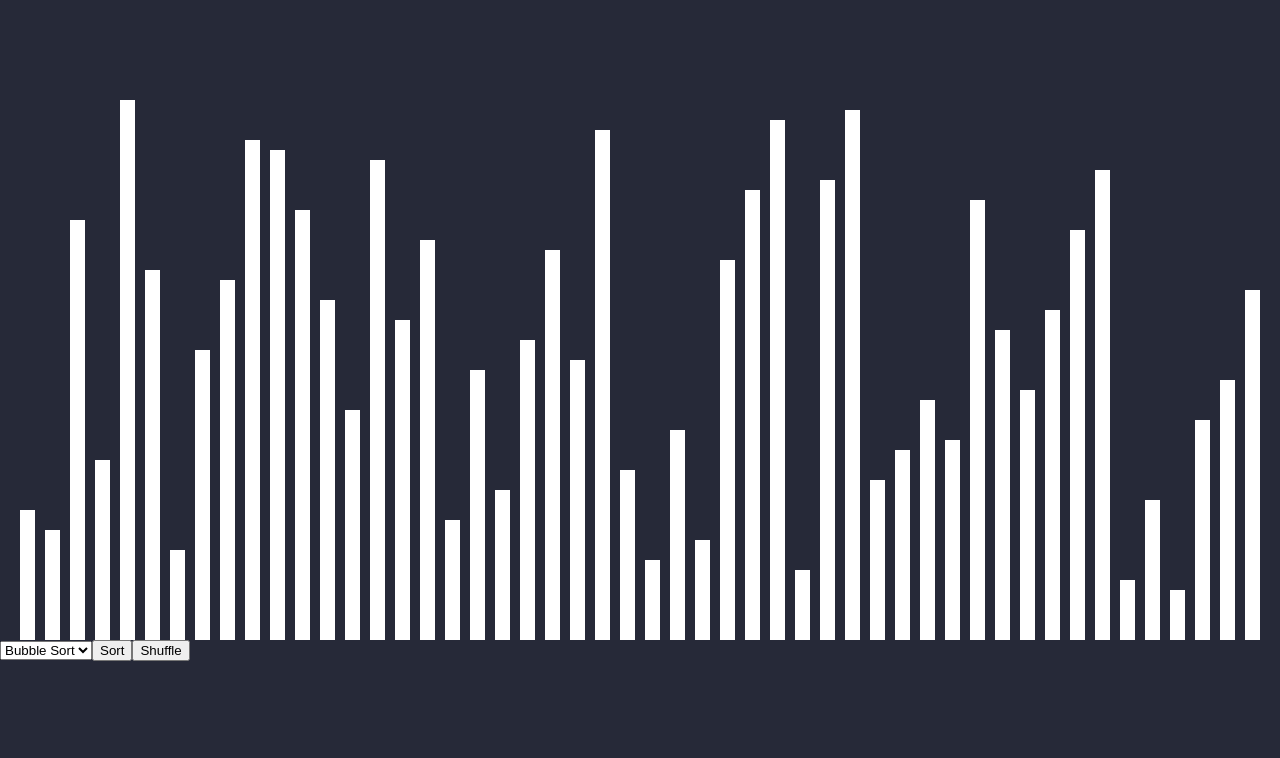
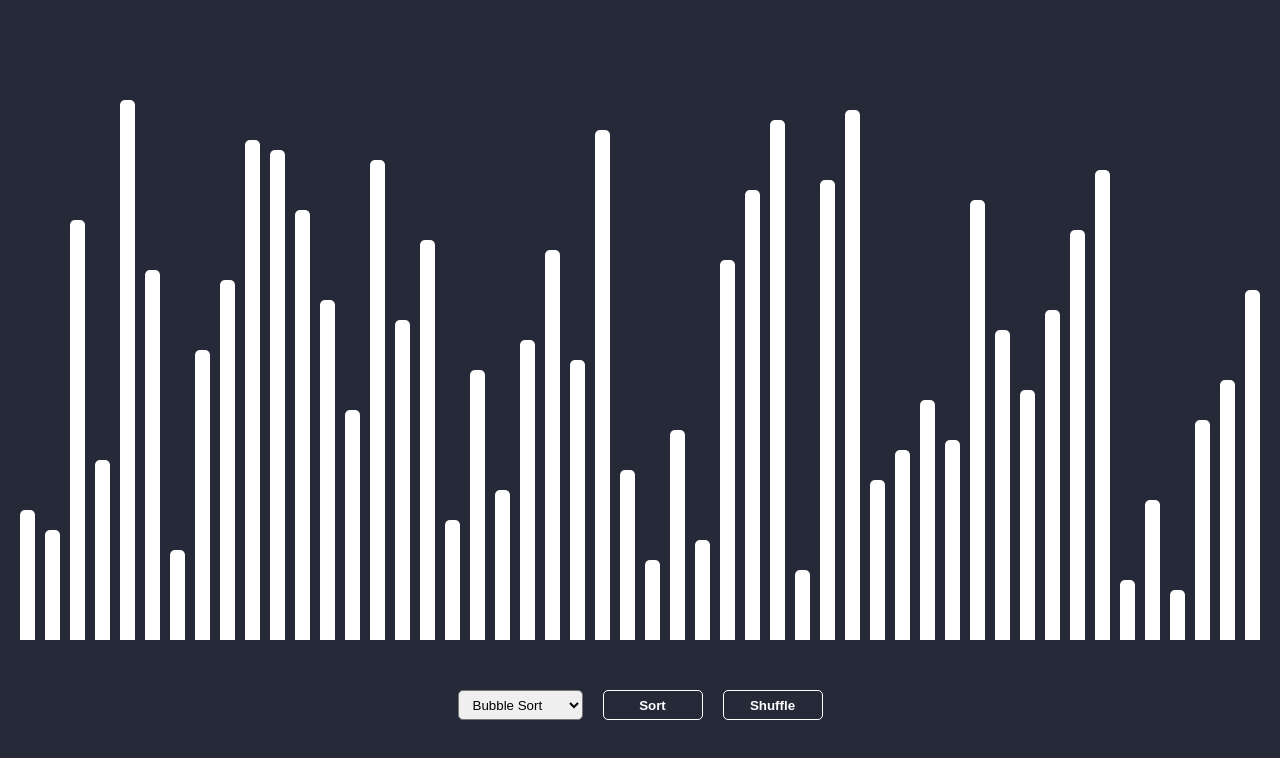
Before and after one commit to gkiss02/theoretical, a React (Create React App) app: page / in a window 1280 px wide. Shown: the top 758 px of the page. Built offline with nearby package versions, Linux system fonts and the light colour scheme.

Commit message:
Sorting finish

```diff
--- a/src/Components/Sorting.jsx
+++ b/src/Components/Sorting.jsx
@@ -2,17 +2,20 @@ import React, { useState, useEffect } from 'react';
 import styles from './Sorting.module.css';
 import quickSort from  '../Sortings/quickSort'
 import bubbleSort from  '../Sortings/bubbleSort'
-import bogoSort from '../Sortings/bogoSort';
+import insertionSort from  '../Sortings/insertionSort'
+import selectionSort from  '../Sortings/selectionSort'
+import mergeSort from '../Sortings/mergeSort'
 
 function Sorting() {
     const [elements, setElements] = useState([]);
     const [isSorting, setIsSorting] = useState(false);
     const [sortingType, setSortingType] = useState('bubbleSort');
+    const [sorted, setSorted] = useState(false);
+    const [warningText, setWarningText] = useState(false);
 
     function sortingChangeHandler(event) {
         const value = event.target.value;
         setSortingType(value);
-        console.log(value);
     }
 
     useEffect(() => {
@@ -32,8 +35,13 @@ function shuffle() {
     }
     arr.sort((a, b) => 0.5 - Math.random());
     setElements(arr);
+    setSorted(false);
+    setWarningText(false);
 }
 
+function warningTextHandle() {
+    setWarningText(true);
+}
 
 async function clickHandle(event) {
     event.preventDefault();
@@ -47,13 +55,20 @@ async function clickHandle(event) {
             case 'quickSort':
                 arr = await quickSort(arr, 0, arr.length -1, setElements, sleep);
                 break;
-            case 'bogoSort':
-                arr = await bogoSort(arr, setElements, sleep);
+            case 'insertionSort':
+                arr = await insertionSort(arr, setElements, sleep);
+                break;
+            case 'selectionSort':
+                arr = await selectionSort(arr, setElements, sleep);
+                break;
+            case 'mergeSort':
+                arr = await mergeSort(arr, setElements, sleep);
                 break;
             default:
                 break;
         }
         setIsSorting(false);
+        setSorted(true);
     }
 }
 
@@ -64,17 +79,20 @@ return (
                 <div key={item} className={styles.element} style={{ height: `${item}rem` }}></div>
             )}
         </div>
-        <div>
-            <select onChange={sortingChangeHandler}>
+        <div className={styles['control-container']}>
+            <select onChange={sortingChangeHandler} className={styles.select} disabled={isSorting}>
                 <option value="bubbleSort">Bubble Sort</option>
                 <option value="quickSort">Quick Sort</option>
-                <option value="bogoSort">Bogo Sort</option>
+                <option value="insertionSort">Insertion Sort</option>
+                <option value="selectionSort">Selection Sort</option>
+                <option value="mergeSort">Merge Sort</option>
             </select>
-            <button onClick={clickHandle} disabled={isSorting}>
+            <button onClick={!sorted ? clickHandle : warningTextHandle} disabled={isSorting} className={styles.button}>
                 {isSorting ? 'Sorting...' : 'Sort'}
             </button>
-            <button onClick={shuffle}>Shuffle</button>
+            <button onClick={shuffle} disabled={isSorting} className={styles.button}>Shuffle</button>
         </div>
+        {warningText && <p className={styles.text}>Please shuffle first!</p>}
     </div>
 )}
 
--- a/src/Components/Sorting.module.css
+++ b/src/Components/Sorting.module.css
@@ -9,4 +9,47 @@
 .element  {
     width: 1.5rem;
     background-color: white;
+    border-top-right-radius: 5px;
+    border-top-left-radius: 5px;
 }
+
+.control-container {
+    display: flex;
+    justify-content: center;
+    gap: 2rem;
+    margin-top: 5rem;
+}
+
+.select {
+    height: 3rem;
+    outline: none;
+    border-radius: 5px;
+    padding: 0 1rem;
+}
+
+.button {
+    height: 3rem;
+    width: 10rem;
+    border: 1px solid white;
+    background-color: transparent;
+    color: white;
+    font-weight: bold;
+    border-radius: 5px;
+    cursor: pointer;
+}
+
+.button:hover {
+    background-color: white;
+    color: #262938;
+}
+
+.button:disabled {
+    cursor: not-allowed;
+}
+
+.text {
+    margin-top: 3rem;
+    color: red;
+    text-align: center;
+    font-size: 1.4rem;
+}
--- a/src/Sortings/bogoSort.js
+++ /dev/null
@@ -1,17 +0,0 @@
-async function bogoSort(arr, setElements, sleep) {
-    while (!isSorted(arr)) {
-        arr.sort((a, b) => 0.5 - Math.random());
-        setElements([...arr]);
-        await sleep(1000);
-        console.log(arr);
-    }
-}
-
-function isSorted (arr) {
-    for (let i = 0; i < arr.length - 1; i++) {
-        if (arr[i + 1] < arr[i]) return false;
-    }
-    return true;
-}
-
-export default bogoSort;
--- /dev/null
+++ b/src/Sortings/insertionSort.js
@@ -0,0 +1,15 @@
+async function insertionSort(arr, setElements, sleep) {
+    for (let i = 1; i < arr.length; i++) {
+        let current = arr[i];
+        let j = i - 1;
+        while (j >= 0 && arr[j] > current) {
+            arr[j + 1] = arr[j];
+            j--;
+        }
+        arr[j + 1] = current;
+        await sleep(75);
+        setElements([...arr]);
+    }
+}
+
+export default insertionSort;
--- /dev/null
+++ b/src/Sortings/mergeSort.js
@@ -0,0 +1,41 @@
+async function mergeSort(arr, setElements, sleep) {
+    const n = arr.length;
+
+    for (let currentSize = 1; currentSize < n; currentSize *= 2) {
+        for (let leftStart = 0; leftStart < n - 1; leftStart += 2 * currentSize) {
+            const mid = Math.min(leftStart + currentSize - 1, n - 1);
+            const rightEnd = Math.min(leftStart + 2 * currentSize - 1, n - 1);
+
+            const sortedLeft = arr.slice(leftStart, mid + 1);
+            const sortedRight = arr.slice(mid + 1, rightEnd + 1);
+
+            const mergedArray = merge(sortedLeft, sortedRight);
+
+            for (let i = 0; i < mergedArray.length; i++) {
+                arr[leftStart + i] = mergedArray[i];
+            }
+
+            setElements([...arr]);
+            await sleep(75);
+        }
+    }
+}
+
+function merge(left, right) {
+    let result = [];
+    let leftIndex = 0;
+    let rightIndex = 0;
+
+    while (leftIndex < left.length && rightIndex < right.length) {
+        if (left[leftIndex] < right[rightIndex]) {
+            result.push(left[leftIndex]);
+            leftIndex++;
+        } else {
+            result.push(right[rightIndex]);
+            rightIndex++;
+        }
+    }
+    return result.concat(left.slice(leftIndex)).concat(right.slice(rightIndex));
+}
+
+export default mergeSort;
--- /dev/null
+++ b/src/Sortings/selectionSort.js
@@ -0,0 +1,23 @@
+async function selectionSort(arr, setElements, sleep) {
+    let sortedArr = arr.slice();
+
+    for (let i = 0; i < sortedArr.length - 1; i++) {
+        let minIndex = i;
+
+        for (let j = i + 1; j < sortedArr.length; j++) {
+            if (sortedArr[j] < sortedArr[minIndex]) {
+                minIndex = j;
+            }
+        }
+
+        if (minIndex !== i) {
+            let temp = sortedArr[i];
+            sortedArr[i] = sortedArr[minIndex];
+            sortedArr[minIndex] = temp;
+            await sleep(100);
+            setElements([...sortedArr]);
+        }
+    }
+}
+
+export default selectionSort;
```
